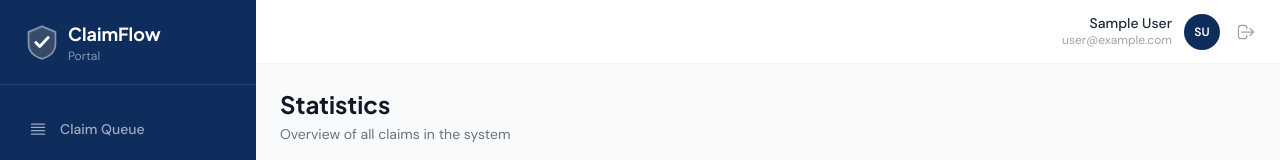
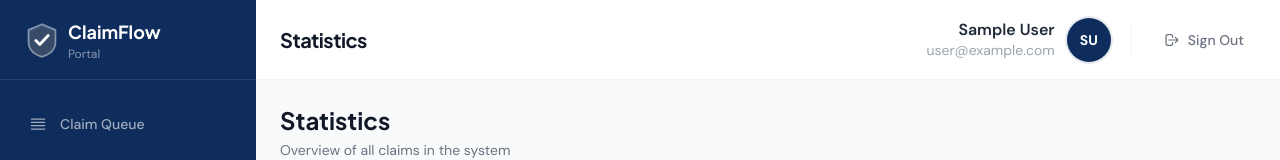
Before and after one commit to umairalee29/UI-React-Insurance-Claim-Portal, a Next.js app: page /adjuster/stats in a window 1280 px wide. Shown: the top 160 px of the page. Built offline with nearby package versions, Linux system fonts and the light colour scheme; no server answers; the database is empty; sample sign-in values are in the browser's storage.

Commit message:
Adjusted the topbar of the app with sidebar

```diff
--- a/components/claims/ClaimDrawer.tsx
+++ b/components/claims/ClaimDrawer.tsx
@@ -151,7 +151,7 @@ export function ClaimDrawer({ claimId, onClose, currentUserId, onAssignMe }: Cla
             animate={{ opacity: 1 }}
             exit={{ opacity: 0 }}
             transition={{ duration: 0.2 }}
-            className="fixed top-16 inset-x-0 bottom-0 z-40 bg-black/40 backdrop-blur-[2px]"
+            className="fixed top-20 inset-x-0 bottom-0 z-40 bg-black/40 backdrop-blur-[2px]"
             onClick={onClose}
           />
 
@@ -162,7 +162,7 @@ export function ClaimDrawer({ claimId, onClose, currentUserId, onAssignMe }: Cla
             animate={{ x: 0 }}
             exit={{ x: '100%' }}
             transition={{ type: 'spring', damping: 30, stiffness: 280 }}
-            className="fixed top-16 bottom-0 right-0 z-50 flex flex-col w-full max-w-[520px] bg-white shadow-2xl"
+            className="fixed top-20 bottom-0 right-0 z-50 flex flex-col w-full max-w-[520px] bg-white shadow-2xl"
           >
             {/* Close button always visible */}
             <div className="flex items-center justify-between px-6 py-4 border-b border-gray-100 shrink-0">
--- a/components/layout/AdminSidebar.tsx
+++ b/components/layout/AdminSidebar.tsx
@@ -38,7 +38,7 @@ export function AdminSidebar({ role }: AdminSidebarProps) {
 
   return (
     <aside className="fixed inset-y-0 left-0 w-64 bg-primary flex flex-col z-30 hidden lg:flex">
-      <div className="px-6 py-5 border-b border-white/10">
+      <div className="h-20 px-6 flex items-center border-b border-white/10">
         <Link href="/adjuster/queue" className="flex items-center gap-2">
           <svg viewBox="0 0 32 32" className="w-9 h-9 shrink-0" fill="none">
             <path
--- a/components/layout/Header.tsx
+++ b/components/layout/Header.tsx
@@ -1,6 +1,7 @@
 'use client'
 
 import { signOut } from 'next-auth/react'
+import { usePathname } from 'next/navigation'
 import { UserRole } from '@/types'
 
 interface HeaderProps {
@@ -21,50 +22,73 @@ const ROLE_COLOR: Record<UserRole, string> = {
   manager: 'bg-purple-100 text-purple-700',
 }
 
+const PAGE_TITLES: { pattern: RegExp; title: string }[] = [
+  { pattern: /^\/adjuster\/queue/, title: 'Claim Queue' },
+  { pattern: /^\/adjuster\/stats/, title: 'Statistics' },
+  { pattern: /^\/adjuster\/[^/]+$/, title: 'Claim Review' },
+  { pattern: /^\/claims\/new/, title: 'New Claim' },
+  { pattern: /^\/claims\/[^/]+$/, title: 'Claim Detail' },
+  { pattern: /^\/claims/, title: 'My Claims' },
+  { pattern: /^\/dashboard/, title: 'Dashboard' },
+  { pattern: /^\/documents/, title: 'Documents' },
+]
+
+function getPageTitle(pathname: string): string {
+  for (const { pattern, title } of PAGE_TITLES) {
+    if (pattern.test(pathname)) return title
+  }
+  return 'ClaimFlow'
+}
+
 function getInitials(name?: string | null): string {
   if (!name) return 'U'
-  return name
-    .split(' ')
-    .map((n) => n[0])
-    .join('')
-    .toUpperCase()
-    .slice(0, 2)
+  return name.split(' ').map(n => n[0]).join('').toUpperCase().slice(0, 2)
 }
 
 export function Header({ userName, userEmail, role }: HeaderProps) {
+  const pathname = usePathname()
+  const pageTitle = getPageTitle(pathname)
+
   return (
-    <header className="h-16 bg-white border-b border-gray-100 flex items-center justify-between px-6 sticky top-0 z-20">
+    <header className="h-20 bg-white border-b border-gray-100 flex items-center justify-between px-6 sticky top-0 z-20">
+      {/* Left — page title */}
       <div className="flex items-center gap-3">
         <div className="lg:hidden">
           <span className="text-primary font-heading font-bold text-lg">ClaimFlow</span>
         </div>
+        <h1 className="hidden lg:block text-xl font-bold font-heading text-gray-900 tracking-tight">
+          {pageTitle}
+        </h1>
       </div>
 
-      <div className="flex items-center gap-4">
+      {/* Right — role badge, user info, avatar, sign-out */}
+      <div className="flex items-center gap-5">
         {role && (
-          <span className={`hidden sm:inline-flex items-center px-2.5 py-0.5 rounded-full text-xs font-medium ${ROLE_COLOR[role]}`}>
+          <span className={`hidden sm:inline-flex items-center px-3 py-1 rounded-full text-sm font-medium ${ROLE_COLOR[role]}`}>
             {ROLE_LABEL[role]}
           </span>
         )}
 
-        <div className="flex items-center gap-3">
-          <div className="text-right hidden sm:block">
-            <p className="text-sm font-medium text-gray-800 leading-tight">{userName}</p>
-            <p className="text-xs text-gray-400">{userEmail}</p>
+        <div className="hidden sm:flex items-center gap-3">
+          <div className="text-right">
+            <p className="text-base font-semibold text-gray-800 leading-tight">{userName}</p>
+            <p className="text-sm text-gray-400 leading-tight mt-0.5">{userEmail}</p>
           </div>
-          <div className="w-9 h-9 rounded-full bg-primary flex items-center justify-center">
-            <span className="text-white text-xs font-semibold">{getInitials(userName)}</span>
+          <div className="w-11 h-11 rounded-full bg-primary flex items-center justify-center shrink-0 ring-2 ring-primary/10">
+            <span className="text-white text-sm font-bold">{getInitials(userName)}</span>
           </div>
         </div>
 
+        <div className="w-px h-8 bg-gray-100 hidden sm:block" />
+
         <button
           onClick={() => signOut({ callbackUrl: '/login' })}
-          className="text-gray-400 hover:text-gray-600 transition-colors"
-          title="Sign out"
+          className="flex items-center gap-2 px-3 py-2 rounded-lg text-sm font-medium text-gray-500 hover:text-gray-800 hover:bg-gray-100 transition-colors"
         >
-          <svg className="w-5 h-5" fill="none" stroke="currentColor" viewBox="0 0 24 24">
-            <path strokeLinecap="round" strokeLinejoin="round" strokeWidth={1.5} d="M17 16l4-4m0 0l-4-4m4 4H7m6 4v1a3 3 0 01-3 3H6a3 3 0 01-3-3V7a3 3 0 013-3h4a3 3 0 013 3v1" />
+          <svg className="w-4 h-4" fill="none" stroke="currentColor" viewBox="0 0 24 24">
+            <path strokeLinecap="round" strokeLinejoin="round" strokeWidth={1.8} d="M17 16l4-4m0 0l-4-4m4 4H7m6 4v1a3 3 0 01-3 3H6a3 3 0 01-3-3V7a3 3 0 013-3h4a3 3 0 013 3v1" />
           </svg>
+          <span className="hidden sm:inline">Sign Out</span>
         </button>
       </div>
     </header>
--- a/components/layout/PortalSidebar.tsx
+++ b/components/layout/PortalSidebar.tsx
@@ -38,7 +38,7 @@ export function PortalSidebar() {
 
   return (
     <aside className="fixed inset-y-0 left-0 w-64 bg-primary flex flex-col z-30 hidden lg:flex">
-      <div className="px-6 py-5 border-b border-white/10">
+      <div className="h-20 px-6 flex items-center border-b border-white/10">
         <Link href="/dashboard" className="flex items-center gap-2">
           <svg viewBox="0 0 32 32" className="w-9 h-9 shrink-0" fill="none">
             <path
```
